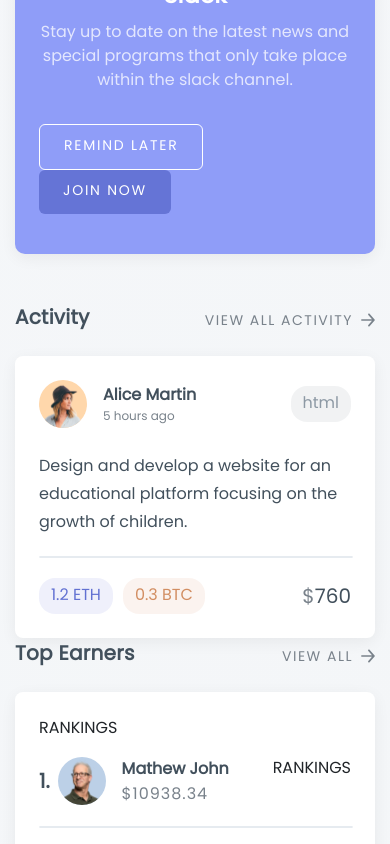
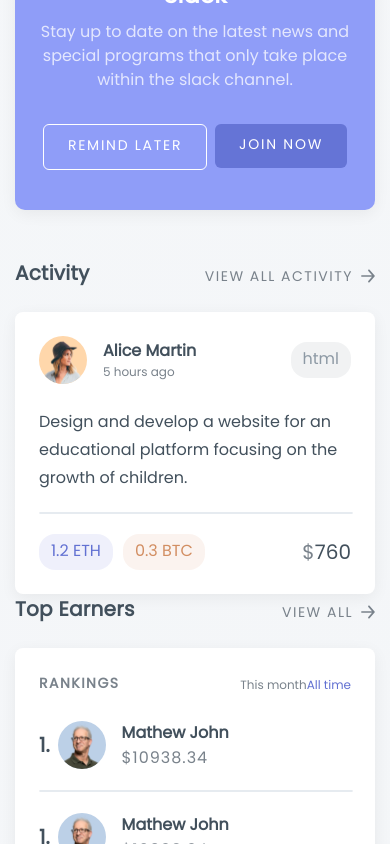
Before and after one commit to christyjacob4/dash-elements, a React (Create React App) app: page / in a window 390 px wide. Shown: the part 1880-2724 px from the top of the page. Built offline with nearby package versions, Linux system fonts and the light colour scheme.

Commit message:
feat: completely responsive banner

```diff
--- a/src/components/App.js
+++ b/src/components/App.js
@@ -97,6 +97,13 @@ const App = (props) => {
             </div>
           </div>
         </section>
+
+        {/* Footer */}
+        <footer class="footer mt-auto py-5">
+          <div class="container text-center">
+            <span class="text-muted">Made with love by Christy</span>
+          </div>
+        </footer>
       </div>
     </div>
   );
--- a/src/components/Banner.js
+++ b/src/components/Banner.js
@@ -18,13 +18,13 @@ const Banner = () => {
         </div>
 
         <div className="col-lg-4  justify-content-end my-3">
-          <div className="row no-gutters justify-content-md-around justify-content-sm-between">
-            <div className="col-sm-12 col-md-auto">
+          <div className="row no-gutters justify-content-around">
+            <div className="col-auto">
               <button className={`${classes["button-outline"]}`}>
                 REMIND LATER
               </button>
             </div>
-            <div className="col-sm-12 col-md-auto">
+            <div className="col-auto">
               <button className={`${classes["button-solid"]}`}>JOIN NOW</button>
             </div>
           </div>
--- a/src/components/Earners.js
+++ b/src/components/Earners.js
@@ -2,16 +2,37 @@ import React from "react";
 import classes from "../styles/BaseStyles.module.css";
 import ListItem from "./ListItem";
 
+const items = [
+  {
+    name: "Mathew John",
+    amount: " $10938.34",
+  },
+  {
+    name: "Daniel Belu",
+    amount: "$9087.10",
+  },
+  {
+    name: "Elizabeth Kin",
+    amount: "$6789.90",
+  },
+  {
+    name: "Arosuh Uyt",
+    amount: "$6009.00",
+  },
+];
+
 const Earners = () => {
   return (
     <div className={`${classes.card} ${classes.earners}`}>
-        <header>
-        <p class="d-block">RANKINGS</p>
-        <div className="float-right">
-          <p>RANKINGS</p>
-        </div>
-        </header>
-
+      <header>
+          <div className="row justify-content-between align-items-center no-gutters pb-4">
+            <p className={classes.title}>RANKINGS</p>
+            <div className="justify-content-around">
+              <a className={classes.thisMonth} href="#">This month</a>
+              <a className={classes.allTime} href="#">All time</a>
+            </div>
+          </div>
+      </header>
 
       <ListItem />
       <hr className={classes.divider} />
@@ -20,7 +41,6 @@ const Earners = () => {
       <ListItem />
       <hr className={classes.divider} />
       <ListItem />
-      <hr className={classes.divider} />
     </div>
   );
 };
--- a/src/styles/BaseStyles.module.css
+++ b/src/styles/BaseStyles.module.css
@@ -6,7 +6,8 @@
   position: absolute;
 }
 
-nav > div > ul > li > a, nav > div > ul > li > a:hover {
+nav > div > ul > li > a,
+nav > div > ul > li > a:hover {
   opacity: 0.9;
   font-size: 18px;
   font-weight: 500;
@@ -15,10 +16,10 @@ nav > div > ul > li > a, nav > div > ul > li > a:hover {
   color: #ffffff;
 }
 
-nav > div >  ul > li > a:focus {
+nav > div > ul > li > a:focus {
   font-weight: 700;
   border-radius: 17px;
-  background-color: rgba(255,255,255,0.15);
+  background-color: rgba(255, 255, 255, 0.15);
 }
 
 nav > a {
@@ -40,12 +41,12 @@ nav > a {
   width: 100%;
   border: solid 1px #e6ebf0;
   border-radius: 8px;
-  margin : 20px 0px 20px 0px;
+  margin: 20px 0px 20px 0px;
 }
 
 .chipGray {
   border-radius: 16px;
-  background-color: rgba(121,130,139, 0.1);
+  background-color: rgba(121, 130, 139, 0.1);
   font-size: 16px;
   font-weight: 500;
   line-height: normal;
@@ -58,21 +59,20 @@ nav > a {
 
 .chipBlue {
   composes: chipGray;
-  background-color: rgba(98,113,210, 0.1) ;
+  background-color: rgba(98, 113, 210, 0.1);
   color: #6271d2;
   margin: 0px 10px 0px 0px;
 }
 
 .chipOrange {
   composes: chipGray;
-  background-color: rgba(210,134,98, 0.1);
+  background-color: rgba(210, 134, 98, 0.1);
   color: #d28e62;
   margin: 0px 10px 0px 0px;
 }
 
-
 /** Rank Card Specific styles **/
-.rankCard  h4 {
+.rankCard h4 {
   font-size: 14px;
   font-weight: 800;
   line-height: 1.07;
@@ -81,7 +81,7 @@ nav > a {
   margin-bottom: 16px;
 }
 
-.rankCard  div[name=rank] {
+.rankCard div[name="rank"] {
   font-size: 30px;
   font-weight: 600;
   line-height: normal;
@@ -118,7 +118,8 @@ nav > a {
   color: #42505c;
 }
 
-.sectionHeader a , .sectionHeader a:hover {
+.sectionHeader a,
+.sectionHeader a:hover {
   font-size: 14px;
   font-weight: 500;
   font-stretch: normal;
@@ -183,7 +184,6 @@ nav > a {
   color: #79828b;
 }
 
-
 /* Banner styles */
 
 .banner {
@@ -206,7 +206,7 @@ nav > a {
 }
 
 .banner p {
-  margin : 0px;
+  margin: 0px;
 }
 
 .banner .subtitle {
@@ -218,7 +218,8 @@ nav > a {
   color: #ffffff;
 }
 
-.banner .button-outline, .banner .button-outline:focus {
+.banner .button-outline,
+.banner .button-outline:focus {
   height: min-content;
   border-radius: 6px;
   border: solid 1px #ffffff;
@@ -237,11 +238,12 @@ nav > a {
   outline: none;
 }
 
-.banner .button-solid , .banner .button-solid:focus {
+.banner .button-solid,
+.banner .button-solid:focus {
   height: min-content;
   border-radius: 6px;
   background-color: #6574d6;
-  border : none;
+  border: none;
   font-size: 14px;
   font-weight: 500;
   line-height: 1.07;
@@ -255,7 +257,6 @@ nav > a {
   background-color: #6574f6;
   outline: none;
 }
-
 
 /* List Item styles */
 
@@ -297,3 +298,42 @@ nav > a {
   height: 48px;
   width: 48px;
 }
+
+/* Earnings card */
+
+.earners .title {
+  font-size: 14px;
+  font-weight: 800;
+  font-stretch: normal;
+  font-style: normal;
+  line-height: 1.07;
+  letter-spacing: 1.5px;
+  color: #79828b;
+  margin: 0px;
+}
+
+.earners .thisMonth,
+.earners .thisMonth:hover {
+  font-size: 12px;
+  font-weight: normal;
+  font-stretch: normal;
+  font-style: normal;
+  line-height: normal;
+  letter-spacing: normal;
+  color: #79828b;
+  margin: 0px;
+  text-decoration: none;
+}
+
+.earners .allTime,
+.earners .allTime:hover {
+  font-size: 12px;
+  font-weight: 500;
+  font-stretch: normal;
+  font-style: normal;
+  line-height: normal;
+  letter-spacing: normal;
+  color: #6271d2;
+  margin: 0px;
+  text-decoration: none;
+}
```
